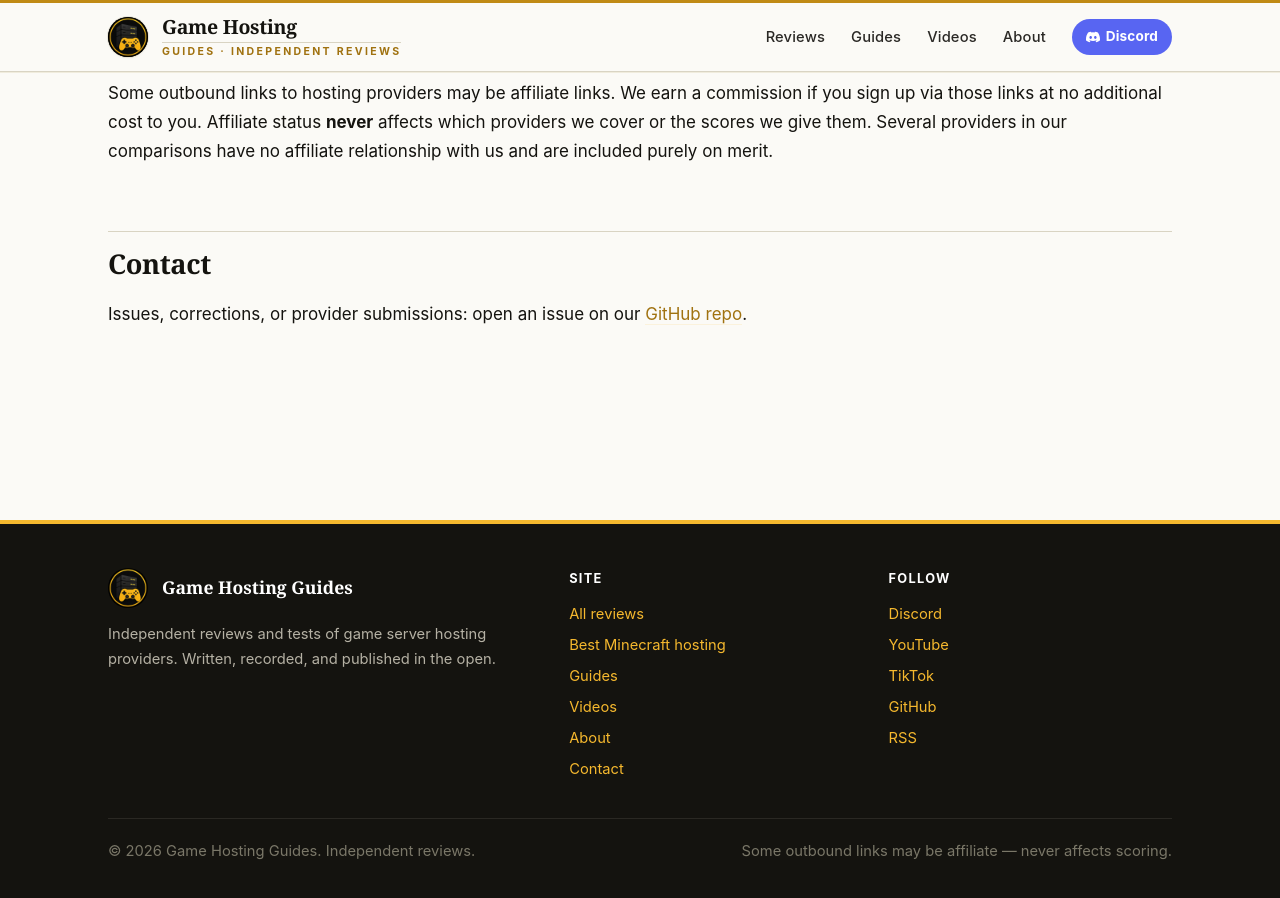
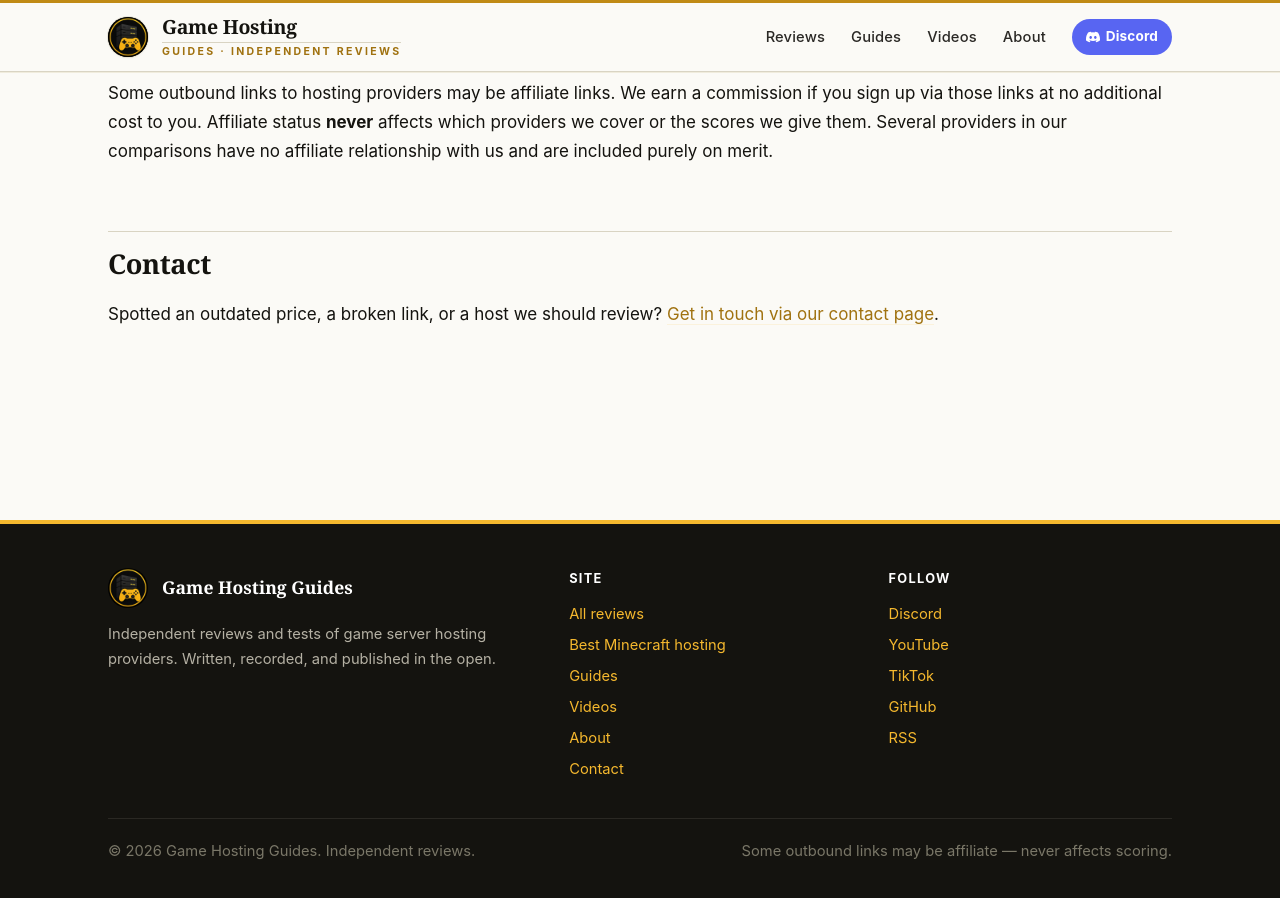
Before and after one commit to Game-Hosting-Guides/game-hosting-guides.github.io, a Jekyll site: the page built from about.md, in a window 1280 px wide and 900 px high, scrolled down 910 px. Built offline with Jekyll 4.4.1, drawn with Linux system fonts in a browser that asks for light colours.

Commit message:
Route corrections through /contact/ instead of GitHub Issues
- about.md: replace 'open an issue' with 'use contact page'
- contact.md: drop GitHub Issues from 'other channels' (kept GitHub link as 'read the open-source markdown')
- README.md: same change — contact form is the primary correction path

```diff
--- a/about.md
+++ b/about.md
@@ -29,4 +29,4 @@
 
 ## Contact
 
-Issues, corrections, or provider submissions: open an issue on our [GitHub repo](https://github.com/Game-Hosting-Guides/game-hosting-guides.github.io).
+Spotted an outdated price, a broken link, or a host we should review? [Get in touch via our contact page](/contact/).
```
Also changed, not shown: contact.md (+1 -1 lines), README.md.
